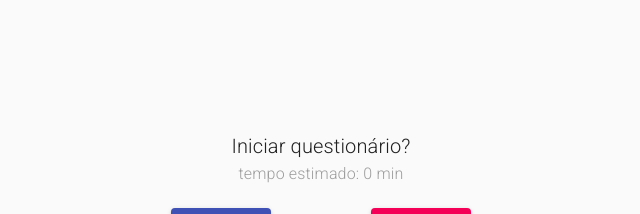
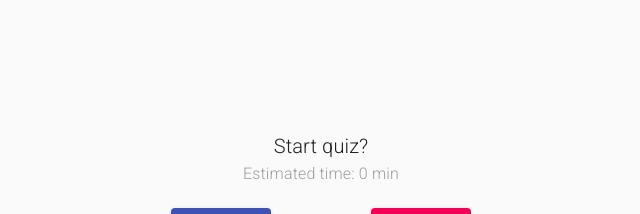
Before and after one commit to Gleydson07/whats_the_answer, a React (Create React App) app: page /confirmation in a window 1280 px wide. Shown: the part 198-412 px from the top of the page, without its empty margins (319-959 px from the left). Built offline with nearby package versions, Linux system fonts and the light colour scheme.

Commit message:
validate user answer on form

```diff
--- a/package.json
+++ b/package.json
@@ -20,7 +20,8 @@
     "react-router-dom": "^5.2.0",
     "react-scripts": "4.0.3",
     "typescript": "^4.1.2",
-    "web-vitals": "^1.0.1"
+    "web-vitals": "^1.0.1",
+    "yup": "^0.32.9"
   },
   "scripts": {
     "start": "react-scripts start",
--- a/src/components/Header.tsx
+++ b/src/components/Header.tsx
@@ -1,10 +1,8 @@
-import { useQuestions } from "./hooks/useQuestions";
 import CircularProgress from '@material-ui/core/CircularProgress';
 import { Box, List, ListItem, ListItemSecondaryAction, ListItemText, Tooltip, Typography } from "@material-ui/core";
 
 
 export function Header(){
-    const {quantityQuestions} = useQuestions();
     return (
         <Box justifyContent="center" pt={2}>
             <Typography variant="h4">
@@ -33,18 +31,18 @@ export function Header(){
 
                 <Box width={300} textAlign="center">
                     <List dense aria-label="main statistics" style={{padding: "0 2rem"}}>
-                        <ListItemText primary="Estatísticas"/>
+                        <ListItemText primary="Statistics"/>
                         <ListItem >
-                            <ListItemText secondary="Acertos"/>
+                            <ListItemText secondary="Correct"/>
                             <ListItemSecondaryAction >7</ListItemSecondaryAction>
                         </ListItem>
                         <ListItem>
-                            <ListItemText secondary="Erros" />
+                            <ListItemText secondary="Incorrects" />
                             <ListItemSecondaryAction >3</ListItemSecondaryAction>
                         </ListItem>
                         <ListItem>
                             <ListItemText secondary="Total" />
-                            <ListItemSecondaryAction>10 de {quantityQuestions}</ListItemSecondaryAction>
+                            <ListItemSecondaryAction>id of quantity</ListItemSecondaryAction>
                         </ListItem>
                     </List>
                 </Box>
--- a/src/components/hooks/useQuestions.tsx
+++ b/src/components/hooks/useQuestions.tsx
@@ -1,58 +1,122 @@
 import { useContext, createContext, ReactNode, useState } from "react";
-import axios from "axios";
+import { api } from "../../services/axios";
 
 type QuestionsProviderProps = {
     children: ReactNode;
 }
 
+type currentQuiz = {
+    questions: Question[],
+    current: number,
+    corrects: number,
+    incorrects: number,
+    next: number,
+    totalQuestions: number,
+}
+
+type Questions = {
+    results: Question[];
+}
+
 type Question = {
+    id: number,
     category: string,
     type: string,
     difficulty: string,
     question: string,
     correct_answer: string,
     incorrect_answers: string[]
-}
-
-type Questions = {
-    results: Question[]
+    answers: string[]
 }
 
 interface IQuestionContextProps {
-    quantityQuestions: number;
-    loadedQuestions: Question[];
-    getQuantityQuestions: (value: number) => void;
+    quantityQuestions: Number;
+    oneQuestion: Question | undefined;
+    answerSelected: String;
+    loadingQuantityQuestions: (value: Number) => void;
+    loadingUserAnswer: (value: String) => void;
     loadingQuestions: () => void;
+    checkAnswer: (value: String) => boolean;
+    getQuestion: (value?: number) => void;
 }
 
 export const QuestionsContext = createContext({} as IQuestionContextProps);
 
 export const QuestionsProvider = ({children}: QuestionsProviderProps) => {
-    const [quantityQuestions, setQuantityQuestions] = useState<number>(0);
-    const [loadedQuestions, setLoadedQuestions] = useState<Question[]>({} as Question[]);
+    const [quantityQuestions, setQuantityQuestions] = useState<Number>(0);
+    const [loadedQuestions, setLoadedQuestions] = useState<Question[]>([] as Question[]);
+    const [oneQuestion, setOneQuestion] = useState<Question>();
+    const [answerSelected, setAnswerSelected] = useState<String>('');
+
+    function checkAnswer(userResponse: String){
+        return userResponse === oneQuestion?.correct_answer;
+    }
+
+    function loadingUserAnswer(value: String){
+        setAnswerSelected(value);
+    }
+
+    function getQuestion(next?: number){
+        if(!next){
+            setOneQuestion(loadedQuestions[0]);
+        }else{
+            if(next !== loadedQuestions.length){
+                setOneQuestion(loadedQuestions[next]);
+            }
+            console.log('quiz finished')
+        }
+    }
 
     async function loadingQuestions(){
-        try {
-            const {results} = await axios.get<Questions>(`https://opentdb.com/api.php?amount=${quantityQuestions}`)
-            .then(response => response.data);
+        const results = await api.get<Questions>(`?amount=${quantityQuestions}`)
+        .then(response => response.data)
+        .then(data => data.results);
 
-            setLoadedQuestions(results);
-        } catch (error) {
+        setOneQuestion({
+            ...results[0],
+            id: 0,
+            answers: shuffle([results[0].correct_answer, ...results[0].incorrect_answers])
+        })
 
-        }
-
+        results.map((item, index) => (
+            setLoadedQuestions([{
+                ...item,
+                id: index,
+                answers: shuffle([item.correct_answer, ...item.incorrect_answers])
+            }])
+        ))
     }
 
-    function getQuantityQuestions(value: number){
-        setQuantityQuestions(value)
+    function loadingQuantityQuestions(value: Number){
+        setQuantityQuestions(value);
+    }
+
+    function shuffle(array: Array<any>) {
+        let copy = [];
+        let n = array.length;
+        let i = 0;
+
+        while(n) {
+          i = Math.floor(Math.random() * array.length);
+          if (i in array) {
+            copy.push(array[i]);
+            delete array[i];
+            n--;
+          }
+        }
+        return copy;
     }
 
     return (
         <QuestionsContext.Provider value={{
             quantityQuestions,
-            loadedQuestions,
-            getQuantityQuestions,
-            loadingQuestions
+            oneQuestion,
+            loadingQuantityQuestions,
+            answerSelected,
+            loadingUserAnswer,
+            loadingQuestions,
+            checkAnswer,
+            getQuestion
         }}>
             {children}
         </QuestionsContext.Provider>
--- a/src/index.tsx
+++ b/src/index.tsx
@@ -2,8 +2,6 @@ import React from 'react';
 import ReactDOM from 'react-dom';import App from './App';
 
 ReactDOM.render(
-  <React.StrictMode>
-    <App />
-  </React.StrictMode>,
+  <App />,
   document.getElementById('root')
 );
--- a/src/pages/Confirmation.tsx
+++ b/src/pages/Confirmation.tsx
@@ -3,11 +3,11 @@ import { Box, Button, Typography } from '@material-ui/core';
 import { useQuestions } from '../components/hooks/useQuestions';
 
 export function Confirmation(){
-    const { quantityQuestions, getQuantityQuestions, loadingQuestions } = useQuestions();
+    const { loadingQuantityQuestions, loadingQuestions, quantityQuestions } = useQuestions();
     const history = useHistory();
 
     function handleCancelQuiz(){
-        getQuantityQuestions(0);
+        loadingQuantityQuestions(0);
         history.push('/')
     }
 
@@ -19,18 +19,18 @@ export function Confirmation(){
     return (
         <Box display="flex" flexDirection="column" justifyContent="center" alignItems="center" style={{height:"100vh"}}>
             <Typography component="span" variant="h6">
-                <span style={{fontWeight: 300}}>Iniciar questionário?</span>
+                <span style={{fontWeight: 300}}>Start quiz?</span>
             </Typography>
             <Typography component="span" style={{color:"#9d9d9d"}} gutterBottom>
-                <span style={{fontWeight: 300}}>tempo estimado: { Math.round((quantityQuestions * 45) / 60)} min</span>
+                <span style={{fontWeight: 300}}>Estimated time: { (Math.round(Number(quantityQuestions) * 0.75))} min</span>
             </Typography>
-            <Box marginY={2} display="flex" justifyContent="space-between" style={{width: "300px"}}>
+            <Box marginY={2} display="flex" justifyContent="space-between" style={{width: 300}}>
                 <Button
                     onClick={() => handleStartQuiz()}
                     type="button"
                     variant="contained"
                     color="primary"
-                    style={{width:"100px", height: "50px"}}
+                    style={{width: 100, height: 50}}
                 >
                     Start
                 </Button>
--- a/src/pages/Dashboard.tsx
+++ b/src/pages/Dashboard.tsx
@@ -1,18 +1,36 @@
-import { Container } from "@material-ui/core";
-import { FormQuestion } from "../components/FormQuestion";
+import React, { useEffect } from 'react';
+
+import { Container, Paper } from "@material-ui/core";
+
 import { Header } from "../components/Header";
 import { useQuestions } from "../components/hooks/useQuestions";
+import { FormQuestion } from "../components/FormQuestion";
 
 export function Dashboard(){
-    const {loadedQuestions} = useQuestions();
+    const {oneQuestion} = useQuestions();
+
+    useEffect(() => {}, [oneQuestion])
+
     return (
-            <Container>
-                <Header/>
-                {loadedQuestions.map(question => (
-                    <FormQuestion quiz={question}/>
-                ))
-
-                }
-            </Container>
+        <Container>
+            <Header/>
+            {oneQuestion && (
+                <Container maxWidth="sm">
+                    <Paper elevation={1} variant="outlined" style={{marginTop: "3rem"}}>
+                        <FormQuestion
+                            key={oneQuestion.id}
+                            id={oneQuestion.id}
+                            category={oneQuestion.category}
+                            type={oneQuestion.type}
+                            difficulty={oneQuestion.difficulty}
+                            question={oneQuestion.question}
+                            correct_answer={oneQuestion.correct_answer}
+                            incorrect_answers={oneQuestion.incorrect_answers}
+                            answers={oneQuestion.answers}
+                        />
+                    </Paper>
+                </Container>
+            )}
+        </Container>
     )
 }
--- a/src/pages/Home.tsx
+++ b/src/pages/Home.tsx
@@ -1,22 +1,22 @@
-import { ChangeEvent } from 'react';
+import { ChangeEvent, useState } from 'react';
 import { useHistory } from 'react-router-dom';
-import { useQuestions } from '../components/hooks/useQuestions';
 import { Form, Formik } from "formik";
 import { Box, FormLabel, FormControlLabel, RadioGroup, Radio, Typography } from '@material-ui/core';
+import { useQuestions } from '../components/hooks/useQuestions';
 
 export function Home(){
-    const {quantityQuestions, getQuantityQuestions} = useQuestions();
     const history = useHistory();
+    const {loadingQuantityQuestions, quantityQuestions} = useQuestions();
 
     const handleChange = (event: ChangeEvent<HTMLInputElement>) => {
         const target = event.target as HTMLInputElement;
         const value = Number(target.value);
-        getQuantityQuestions(value);
+        loadingQuantityQuestions(value);
         handleSubmit();
     };
 
     function handleSubmit(){
-        setTimeout(() => history.push("/confirmation"), 1000);
+        setTimeout(() => history.push(`/confirmation`), 1000);
     }
 
     return (
@@ -35,9 +35,16 @@ export function Home(){
                 onSubmit={() => handleSubmit()}
             >
                 {(formik) => (
-                    <Form onSubmit={formik.handleSubmit} >
-                        <FormLabel style={{marginTop: "16px"}} component="legend">Selecione a quantidade de perguntas</FormLabel>
-                        <RadioGroup aria-label="questionQuantity" name="questionQuantity" id="questionQuantity" style={{marginTop: "16px"}} value={quantityQuestions} onChange={handleChange}>
+                    <Form onSubmit={formik.handleSubmit} style={{minWidth: "300px"}}>
+                        <FormLabel style={{marginTop: "1rem"}} component="legend">Select the number of questions</FormLabel>
+                        <RadioGroup
+                            aria-label="questionQuantity"
+                            name="questionQuantity"
+                            id="questionQuantity"
+                            style={{marginTop: "1rem"}}
+                            value={quantityQuestions}
+                            onChange={handleChange}
+                        >
                             <FormControlLabel value={5} control={<Radio />} label="5"/>
                             <FormControlLabel value={10} control={<Radio />} label="10" />
                             <FormControlLabel value={15} control={<Radio />} label="15" />
--- /dev/null
+++ b/src/services/axios.ts
@@ -0,0 +1,5 @@
+import axios from 'axios';
+
+export const api = axios.create({
+    baseURL: "https://opentdb.com/api.php"
+})
--- a/tsconfig.json
+++ b/tsconfig.json
@@ -1,6 +1,6 @@
 {
   "compilerOptions": {
-    "target": "es5",
+    "target": "es6",
     "lib": [
       "dom",
       "dom.iterable",
```
Also changed, not shown: src/components/FormQuestion.tsx (+71 -27 lines), 1 other file (tests, documents, lock files or other folders).
